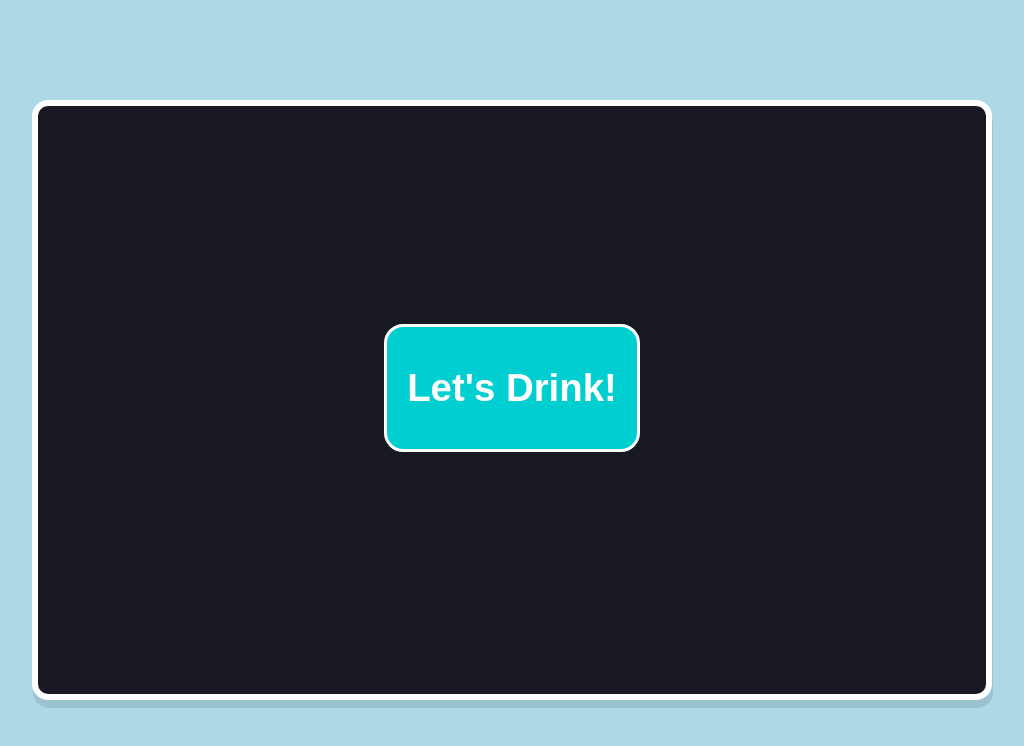
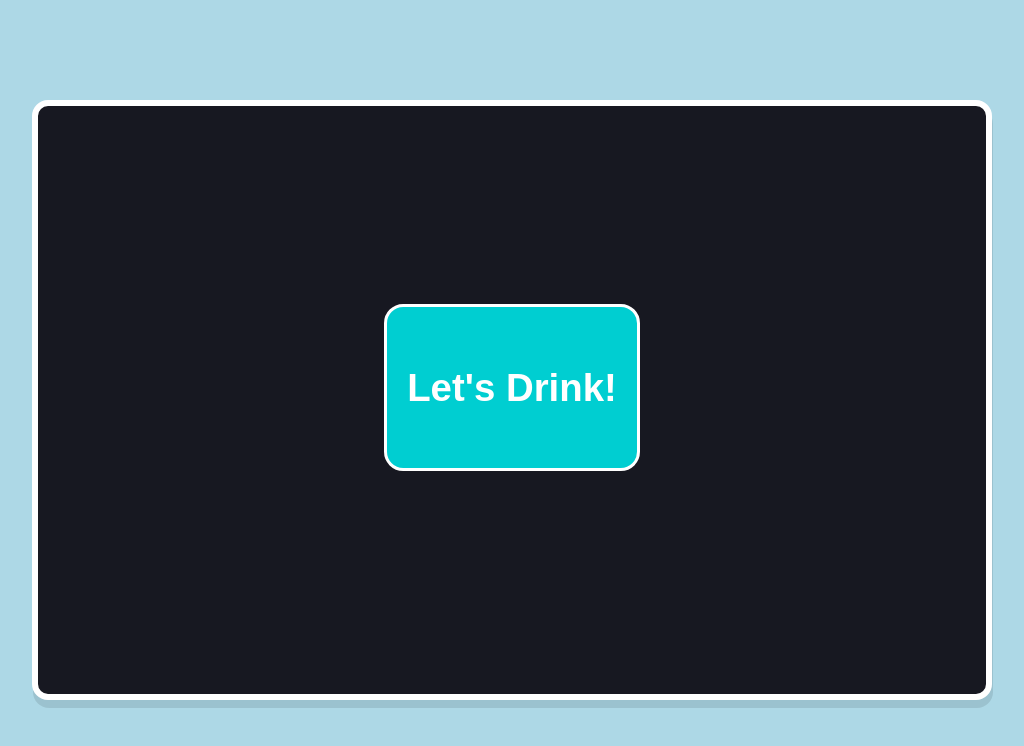
Before and after one commit to hemphilljordan/hemphilljordan.github.io, a plain HTML site: page index.html in a window 1280 px wide. Shown: the whole page, without its empty margins (128-1152 px from the left). Drawn offline with Linux system fonts and the light colour scheme.

Commit message:
Update style.css

```diff
--- a/style.css
+++ b/style.css
@@ -56,7 +56,7 @@ html {
   padding: 7px 7px;
   font-weight: bold;
   width: 20vw;
-  height: 10vw;
+  height: 13vw;
   font-size: 3vw;
   display: block;
   border: 3px solid #ffffff;
```
